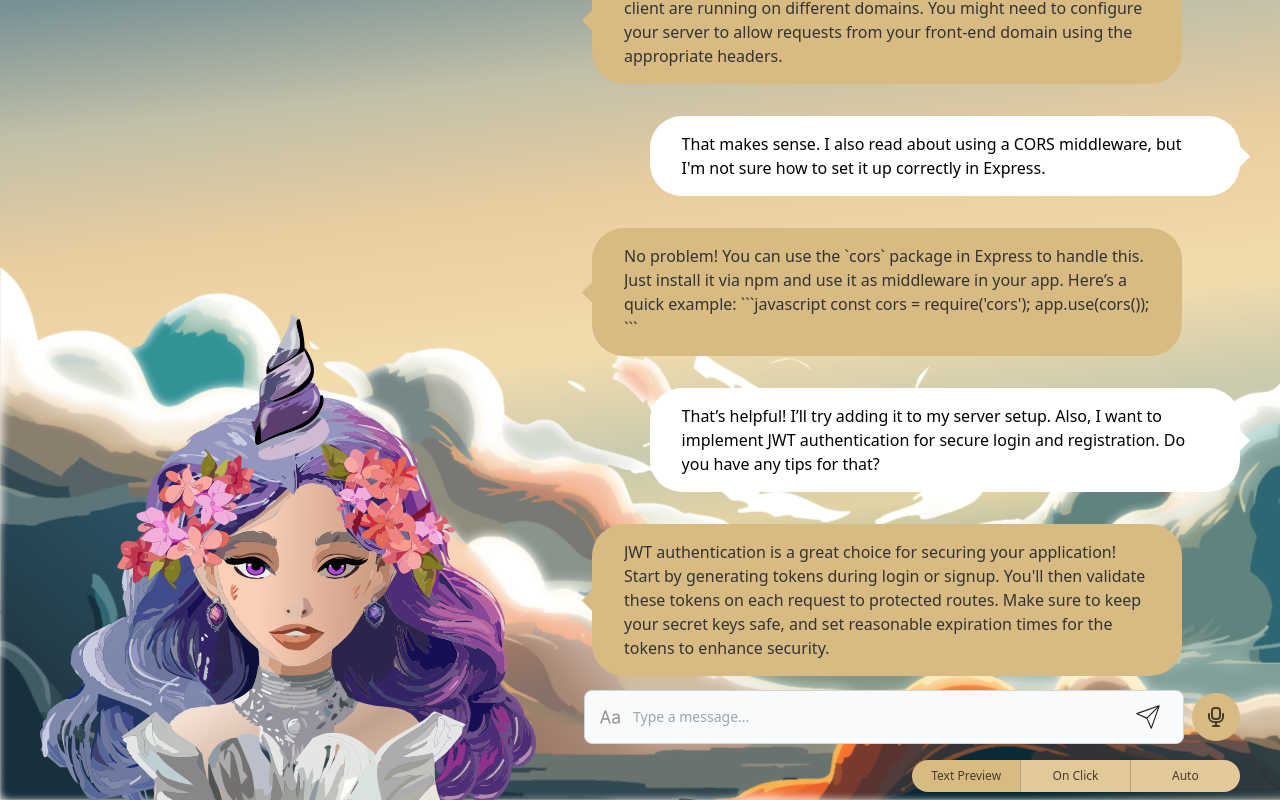
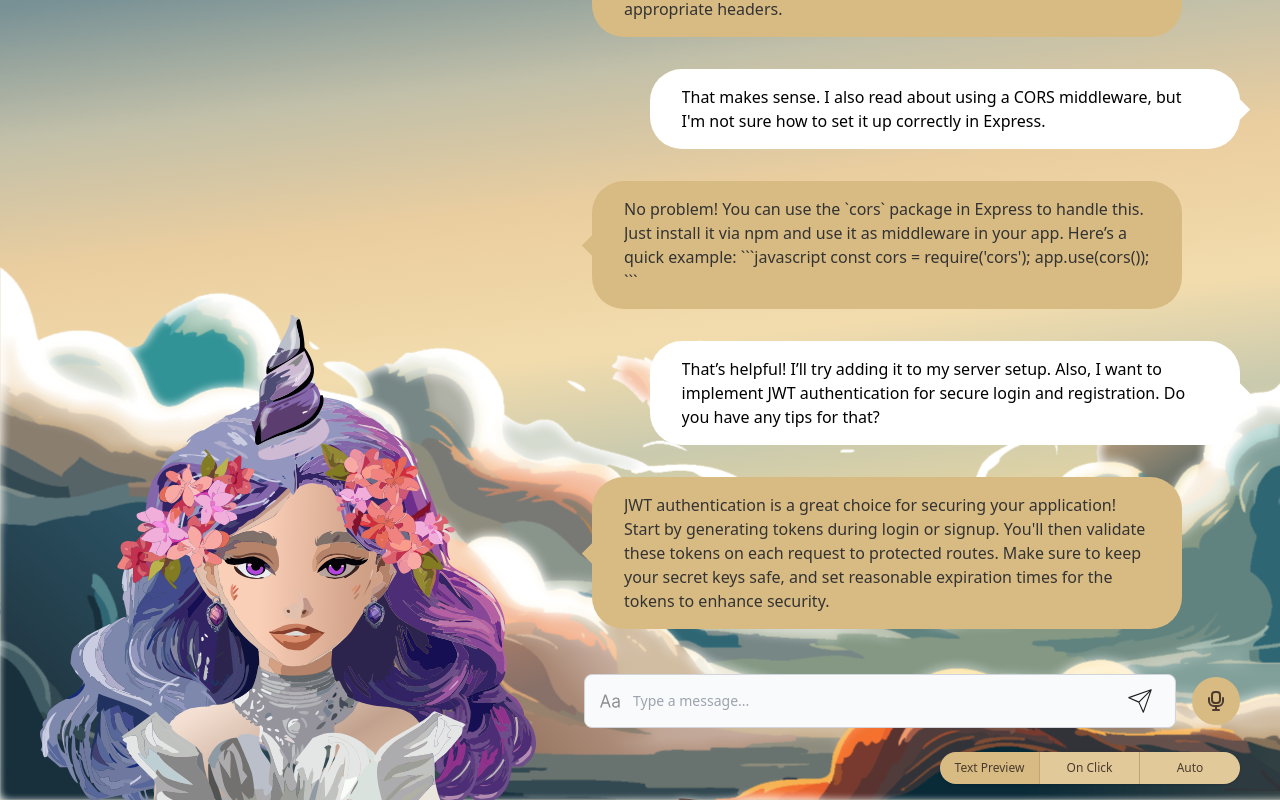
Before and after one commit to programmerkenzi/the-unicorn-AI-assessment, a React (Vite) app: page / in a window 1280 px wide. Built offline with nearby package versions, Linux system fonts and the light colour scheme.

Commit message:
style: adjust gap and scroll effect area

```diff
--- a/src/App.tsx
+++ b/src/App.tsx
@@ -185,7 +185,7 @@ function App() {
 
       if (topPercentage <= 15) {
         data[index].opacity = 0.2;
-      } else if (topPercentage <= 30) {
+      } else if (topPercentage <= 25) {
         data[index].opacity = 0.5;
       } else {
         data[index].opacity = 1;
@@ -209,7 +209,7 @@ function App() {
           />
         </div>
       </div>
-      <div className="relative overflow-hidden h-full pb-[70px] xl:pb-[108px]">
+      <div className="relative overflow-hidden h-full pb-[70px] xl:pb-[155px]">
         <div
           className="flex overflow-y-scroll flex-col gap-5 p-4 h-full xl:gap-8 xl:pr-10"
           ref={chatContainerRef}
@@ -228,8 +228,8 @@ function App() {
           )}
         </div>
         {/* actions */}
-        <div className="flex absolute bottom-0 left-0 flex-col gap-4 px-4 py-2 w-full xl:pr-10">
-          <div className="flex flex-row gap-2 justify-between items-center">
+        <div className="flex absolute bottom-0 left-0 flex-col gap-6 p-4 w-full xl:pr-10">
+          <div className="flex flex-row gap-2 justify-between items-center xl:gap-4">
             <SendBox
               message={message}
               setMessage={(message) => setMessage(message)}
@@ -253,7 +253,7 @@ function App() {
               </>
             )}
           </div>
-          <div className="hidden self-end w-1/2 max-w-96 xl:flex">
+          <div className="hidden self-end w-1/3 min-w-[300px] max-w-96 xl:flex">
             <RecordModeTabs selected={recordMode} onSelect={setRecordMode} />
           </div>
         </div>
```
